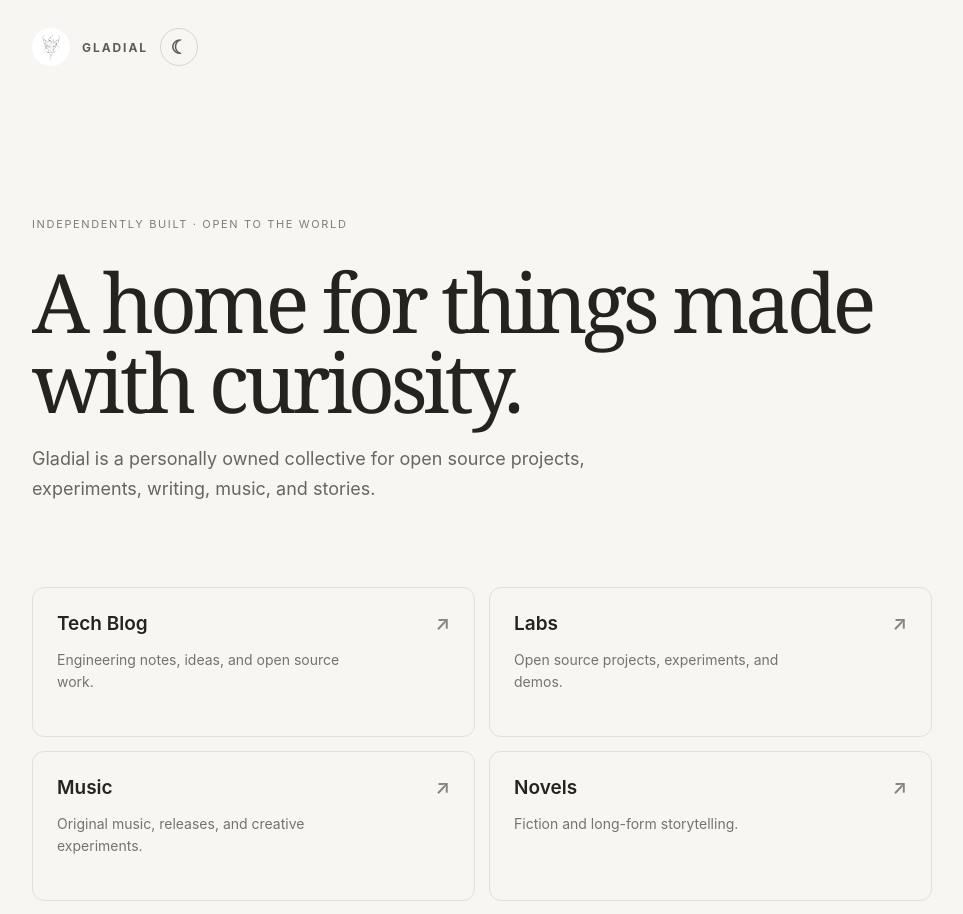
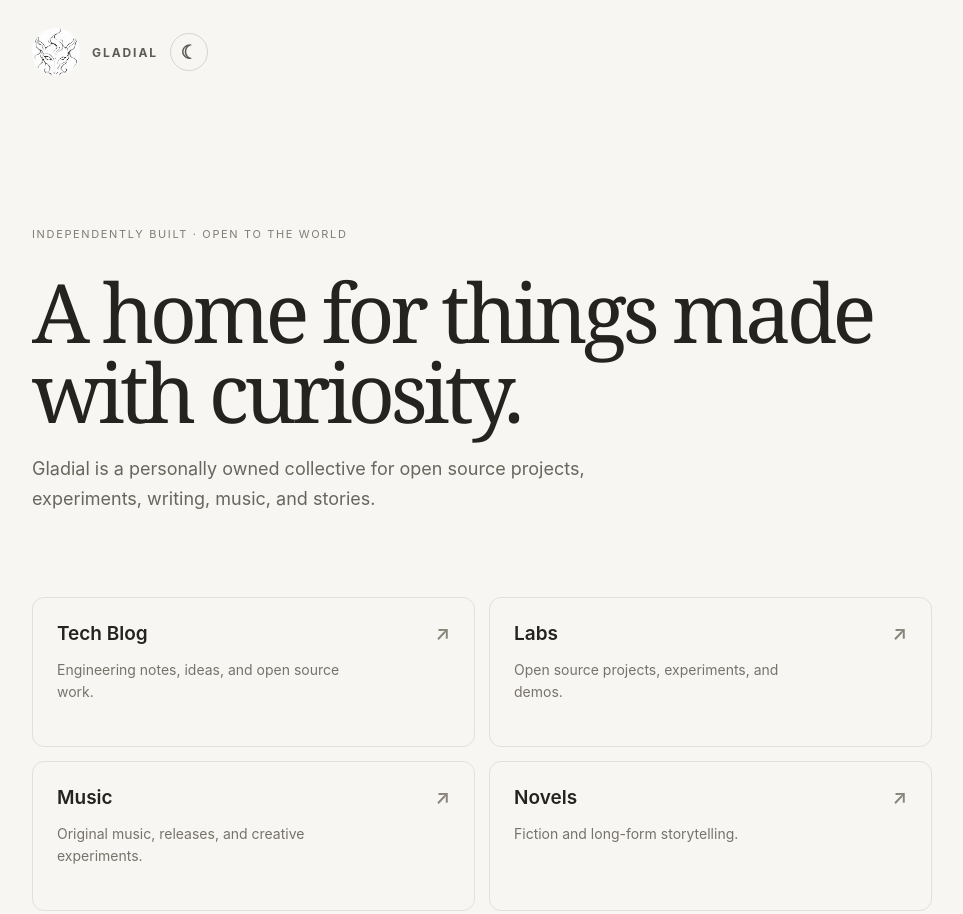
Before and after one commit to teamgladial/gladial-hub, an Astro site: page / in a window 1280 px wide. Shown: the top 914 px of the page, without its empty margins (158-1121 px from the left). Built offline with nearby package versions, Linux system fonts and the light colour scheme; Astro itself is replaced by a stand-in of ours.

Commit message:
Use full Gladial logo in circular site badge

```diff
--- a/public/theme.css
+++ b/public/theme.css
@@ -23,7 +23,7 @@ html[data-theme="dark"] body.theme-hub .lede,
 html[data-theme="dark"] body.theme-hub .card-description { color: #b4b4aa !important; }
 html[data-theme="dark"] body.theme-hub .card { border-color: #383a33 !important; }
 html[data-theme="dark"] body.theme-hub .card:hover { background: #22241f !important; border-color: #56594e !important; }
-html[data-theme="dark"] body.theme-hub .mark { background: #fff !important; }
+html[data-theme="dark"] body.theme-hub .mark-frame { background: #fff !important; }
 
 html[data-theme="light"] body.theme-labs { background: #f6f6f1 !important; color: #232720 !important; }
 html[data-theme="light"] body.theme-labs header,
--- a/src/pages/index.astro
+++ b/src/pages/index.astro
@@ -7,7 +7,7 @@ const verticals = Object.values(verticalFiles).map((entry) => (entry as any).fro
   <head>
     <meta charset="utf-8" />
     <meta name="viewport" content="width=device-width" />
-    <link rel="icon" type="image/png" href="/gladial-mark.png" />
+    <link rel="icon" type="image/svg+xml" href="/favicon.svg?v=2" />
     <link rel="stylesheet" href="/theme.css" />
     <script is:inline>(() => { const saved = localStorage.getItem('gladial-theme'); document.documentElement.dataset.theme = saved || (matchMedia('(prefers-color-scheme: dark)').matches ? 'dark' : 'light'); window.addEventListener('DOMContentLoaded', () => { const button = document.querySelector('[data-theme-toggle]'); if (!button) return; const sync = () => { const dark = document.documentElement.dataset.theme === 'dark'; button.textContent = dark ? '☀' : '☾'; button.setAttribute('aria-label', dark ? 'Switch to light mode' : 'Switch to dark mode'); }; sync(); button.addEventListener('click', () => { const next = document.documentElement.dataset.theme === 'dark' ? 'light' : 'dark'; document.documentElement.dataset.theme = next; localStorage.setItem('gladial-theme', next); sync(); }); }); })();</script>
     <meta name="description" content="Gladial is a personally owned collective for open source projects, writing, music, and fiction." />
@@ -15,7 +15,7 @@ const verticals = Object.values(verticalFiles).map((entry) => (entry as any).fro
   </head>
   <body class="theme-hub">
     <main>
-      <header><img class="mark" src="/gladial-mark.png" alt="Gladial logo" /><span>GLADIAL</span><button class="theme-toggle" data-theme-toggle aria-label="Switch color mode">☾</button></header>
+      <header><span class="mark-frame"><img class="mark" src="/gladial-logo.png" alt="Gladial logo" /></span><span>GLADIAL</span><button class="theme-toggle" data-theme-toggle aria-label="Switch color mode">☾</button></header>
       <section class="intro">
         <p class="eyebrow">{site.eyebrow}</p>
         <h1>{site.headline}</h1>
@@ -38,7 +38,8 @@ const verticals = Object.values(verticalFiles).map((entry) => (entry as any).fro
   :global(body) { margin: 0; background: #f7f6f2; color: #24231f; font-family: Inter, ui-sans-serif, system-ui, -apple-system, BlinkMacSystemFont, "Segoe UI", sans-serif; }
   main { width: min(900px, calc(100% - 48px)); margin: 0 auto; }
   header { display: flex; align-items: center; gap: 12px; padding: 28px 0; color: #5e5b53; font-size: 12px; font-weight: 700; letter-spacing: .16em; }
-  .mark { display: block; width: 38px; height: 38px; padding: 3px; border-radius: 50%; background: #fff; object-fit: contain; }
+  .mark-frame { display: grid; width: 48px; height: 48px; flex: 0 0 48px; place-items: center; overflow: hidden; border-radius: 50%; background: #fff; }
+  .mark { display: block; width: 130%; height: 130%; max-width: none; object-fit: cover; }
   .intro { padding: clamp(70px, 14vh, 140px) 0 64px; }
   .eyebrow { color: #817d73; font-size: 11px; letter-spacing: .15em; }
   h1 { margin: 30px 0 22px; font-family: Georgia, "Times New Roman", serif; font-size: clamp(48px, 8vw, 82px); font-weight: 400; letter-spacing: -.055em; line-height: .98; }
```
Also changed, not shown: public/favicon.svg.
